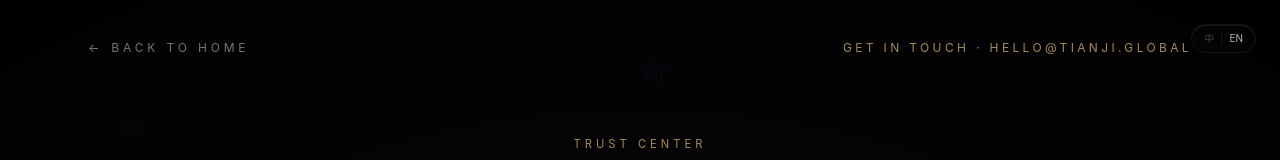
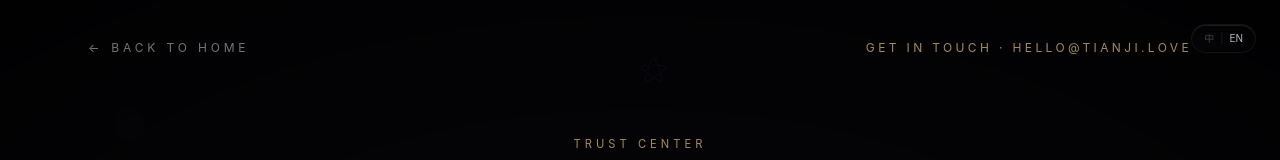
Before and after one commit to yihui315/tianji-global, a Next.js app: page /about in a window 1280 px wide. Shown: the top 160 px of the page. Built offline with nearby package versions, Linux system fonts and the light colour scheme; no server answers.

Commit message:
fix: update /about page brand from TianJi Global/tianji.global to Tianji Love/tianji.love
- Replace all TianJi Global → Tianji Love in /about page body and footer
- Update all @tianji.global emails to @tianji.love
- Update og:image:alt to 'About Tianji Love'

```diff
--- a/src/app/(main)/about/layout.tsx
+++ b/src/app/(main)/about/layout.tsx
@@ -16,7 +16,7 @@ export const metadata: Metadata = {
     description: DESCRIPTION,
     url: PAGE_URL,
     type: 'website',
-    images: [{ url: OG_URL, width: 1200, height: 630, alt: 'About TianJi Global' }],
+    images: [{ url: OG_URL, width: 1200, height: 630, alt: 'About Tianji Love' }],
   },
   twitter: {
     card: 'summary_large_image',
--- a/src/app/(main)/about/page.tsx
+++ b/src/app/(main)/about/page.tsx
@@ -14,7 +14,7 @@ const COPY = {
       '我们把这件事写清楚：Tianji Love 提供什么样的解读、如何生成、你的隐私如何处理、以及为什么它是一份反思性的关系指引，而不是一份保证。',
     backHome: '返回首页',
     hello: '联系我们',
-    helloEmail: 'hello@tianji.global',
+    helloEmail: 'hello@tianji.love',
 
     // What it does
     doesEyebrow: '天机 Love 做什么',
@@ -169,11 +169,11 @@ const COPY = {
     contactEyebrow: '更多联系方式',
     contactTitle: '一切问题，都从这里开始。',
     contactItems: [
-      { label: '产品与功能', value: 'hello@tianji.global' },
-      { label: '会员与发票', value: 'billing@tianji.global' },
-      { label: '隐私与数据', value: 'privacy@tianji.global' },
+      { label: '产品与功能', value: 'hello@tianji.love' },
+      { label: '会员与发票', value: 'billing@tianji.love' },
+      { label: '隐私与数据', value: 'privacy@tianji.love' },
     ],
-    footerNote: '© 2026 TianJi Global · 反思性关系指引，不是保证',
+    footerNote: '© 2026 Tianji Love · 反思性关系指引，不是保证',
   },
   en: {
     eyebrow: 'Trust Center',
@@ -182,7 +182,7 @@ const COPY = {
       'We write this clearly: what Tianji Love delivers, how readings are generated, how your privacy is handled, and why results are reflective relationship guidance — not a guarantee.',
     backHome: 'Back to home',
     hello: 'Get in touch',
-    helloEmail: 'hello@tianji.global',
+    helloEmail: 'hello@tianji.love',
 
     // What it does
     doesEyebrow: 'What Tianji Love does',
@@ -337,11 +337,11 @@ const COPY = {
     contactEyebrow: 'More ways to reach us',
     contactTitle: 'Anything you need to ask — starts here.',
     contactItems: [
-      { label: 'Product & features', value: 'hello@tianji.global' },
-      { label: 'Billing & invoices', value: 'billing@tianji.global' },
-      { label: 'Privacy & data', value: 'privacy@tianji.global' },
+      { label: 'Product & features', value: 'hello@tianji.love' },
+      { label: 'Billing & invoices', value: 'billing@tianji.love' },
+      { label: 'Privacy & data', value: 'privacy@tianji.love' },
     ],
-    footerNote: '© 2026 TianJi Global · Reflective relationship guidance, not a guarantee',
+    footerNote: '© 2026 Tianji Love · Reflective relationship guidance, not a guarantee',
   },
 } as const;
 
@@ -349,7 +349,7 @@ export default function AboutPage() {
   const [language, setLanguage] = useSyncedLanguage();
   const t = COPY[language];
 
-  const deletionMailto = `mailto:privacy@tianji.global?subject=${encodeURIComponent(
+  const deletionMailto = `mailto:privacy@tianji.love?subject=${encodeURIComponent(
     t.deletionMailtoSubject,
   )}&body=${encodeURIComponent(t.deletionMailtoBody)}`;
 
@@ -557,7 +557,7 @@ export default function AboutPage() {
 
       <footer className="relative z-10 border-t border-white/10 px-6 py-10 text-center text-xs uppercase tracking-[0.24em] text-white/30">
         <Link href={withLanguageParam('/', language)} className="hover:text-white/65">
-          TianJi Global
+          Tianji Love
         </Link>
         <p className="mt-3 normal-case tracking-normal text-white/40">{t.footerNote}</p>
       </footer>
```
